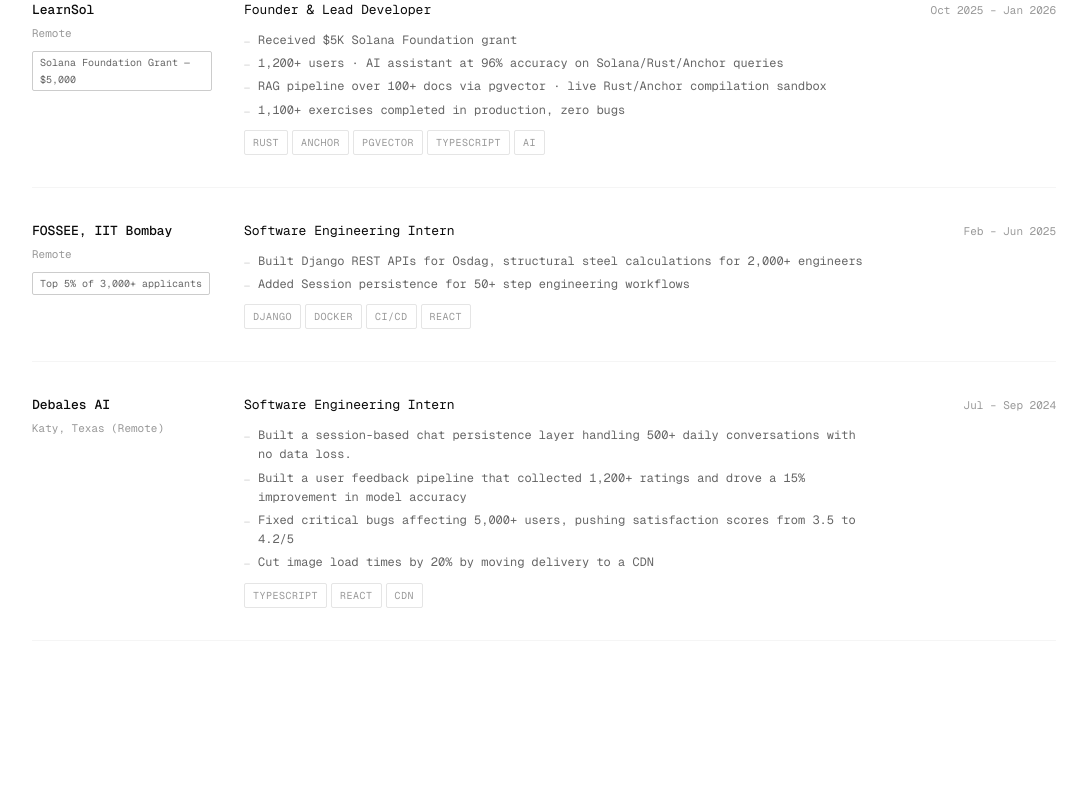
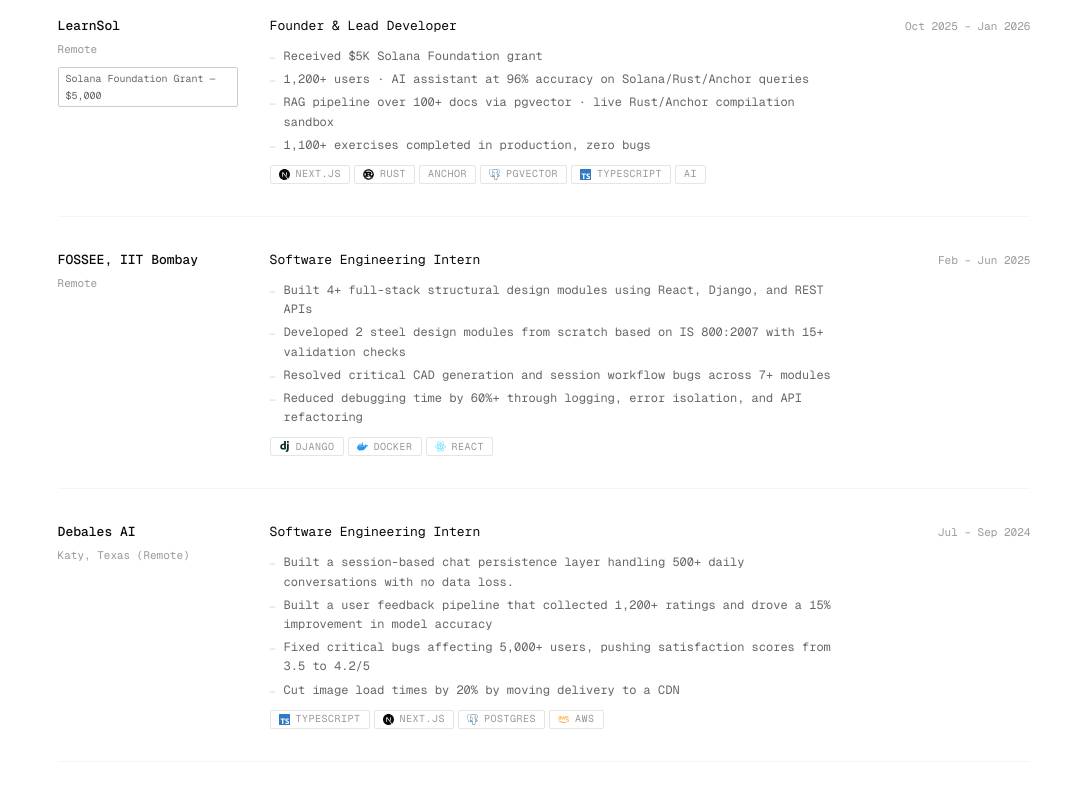
Before and after one commit to Some1Uknow/portfolio, a React app: page / in a window 1280 px wide. Shown: the part 1000-1800 px from the top of the page, without its empty margins (96-1183 px from the left). Built offline with nearby package versions, Linux system fonts and the light colour scheme; the HTML template or start-up script is replaced by a standard one.

Commit message:
Refine portfolio visuals

```diff
--- a/package.json
+++ b/package.json
@@ -11,7 +11,8 @@
   },
   "dependencies": {
     "react": "^19.2.4",
-    "react-dom": "^19.2.4"
+    "react-dom": "^19.2.4",
+    "react-icons": "^5.6.0"
   },
   "devDependencies": {
     "@eslint/js": "^9.39.4",
--- a/src/components/ui/Pill.jsx
+++ b/src/components/ui/Pill.jsx
@@ -1,3 +1,5 @@
+import TechIcon from "./TechIcon.jsx"
+
 export default function Pill({ children }) {
   return (
     <span
@@ -9,9 +11,13 @@
         border: "1px solid #e5e5e5",
         padding: "3px 8px",
         borderRadius: 2,
-        display: "inline-block",
+        display: "inline-flex",
+        alignItems: "center",
+        gap: 6,
+        lineHeight: 1,
       }}
     >
+      <TechIcon label={children} />
       {children}
     </span>
   )
--- /dev/null
+++ b/src/components/ui/TechIcon.jsx
@@ -0,0 +1,42 @@
+import {
+  SiDjango,
+  SiDocker,
+  SiNextdotjs,
+  SiPostgresql,
+  SiReact,
+  SiRust,
+  SiSolana,
+  SiTypescript,
+} from "react-icons/si"
+import { FaAws } from "react-icons/fa"
+
+const techIconMap = {
+  rust: { Icon: SiRust, color: "#000000" },
+  solana: { Icon: SiSolana, color: "#14f195" },
+  "solana rpc": { Icon: SiSolana, color: "#14f195" },
+  typescript: { Icon: SiTypescript, color: "#3178c6" },
+  postgres: { Icon: SiPostgresql, color: "#336791" },
+  postgresql: { Icon: SiPostgresql, color: "#336791" },
+  pgvector: { Icon: SiPostgresql, color: "#336791" },
+  docker: { Icon: SiDocker, color: "#2496ed" },
+  react: { Icon: SiReact, color: "#61dafb" },
+  "next.js": { Icon: SiNextdotjs, color: "#0a0a0a" },
+  django: { Icon: SiDjango, color: "#092e20" },
+  aws: { Icon: FaAws, color: "#ff9900" },
+}
+
+function resolveIcon(label) {
+  const normalized = String(label).trim().toLowerCase()
+  return techIconMap[normalized] || null
+}
+
+export default function TechIcon({ label, size = 11 }) {
+  const match = resolveIcon(label)
+  if (!match) {
+    return null
+  }
+
+  const { Icon, color } = match
+
+  return <Icon aria-hidden="true" size={size} color={color} style={{ flexShrink: 0 }} />
+}
--- a/src/content/siteContent.json
+++ b/src/content/siteContent.json
@@ -3,7 +3,7 @@
     { "label": "email", "href": "mailto:raghu250407@gmail.com" },
     { "label": "github", "href": "https://github.com/some1uknow", "external": true },
     { "label": "linkedin", "href": "https://linkedin.com/in/raghavsharmaweb3", "external": true },
-    { "label": "x / twitter", "href": "https://x.com/some1uknow", "external": true },
+    { "label": "x", "href": "https://x.com/raghavdotsol", "external": true },
     { "label": "raghav.codes", "href": "https://raghav.codes", "external": true }
   ],
   "aboutParagraphs": [
@@ -33,19 +33,20 @@
         "RAG pipeline over 100+ docs via pgvector · live Rust/Anchor compilation sandbox",
         "1,100+ exercises completed in production, zero bugs"
       ],
-      "stack": ["Rust", "Anchor", "pgvector", "TypeScript", "AI"]
+      "stack": ["Next.js","Rust", "Anchor", "pgvector", "TypeScript", "AI"]
     },
     {
       "company": "FOSSEE, IIT Bombay",
       "role": "Software Engineering Intern",
       "date": "Feb – Jun 2025",
       "location": "Remote",
-      "badge": "Top 5% of 3,000+ applicants",
       "bullets": [
-        "Built Django REST APIs for Osdag, structural steel calculations for 2,000+ engineers",
-        "Added Session persistence for 50+ step engineering workflows"
+      "Built 4+ full-stack structural design modules using React, Django, and REST APIs",
+      "Developed 2 steel design modules from scratch based on IS 800:2007 with 15+ validation checks",
+      "Resolved critical CAD generation and session workflow bugs across 7+ modules",
+      "Reduced debugging time by 60%+ through logging, error isolation, and API refactoring"
       ],
-      "stack": ["Django", "Docker", "CI/CD", "React"]
+      "stack": ["Django", "Docker", "React"]
     },
     {
       "company": "Debales AI",
@@ -58,7 +59,7 @@
       "Fixed critical bugs affecting 5,000+ users, pushing satisfaction scores from 3.5 to 4.2/5",
       "Cut image load times by 20% by moving delivery to a CDN"
       ],
-      "stack": ["TypeScript", "React", "CDN"]
+      "stack": ["TypeScript", "Next.js", "Postgres", "AWS"]
     }
   ],
   "projects": [
@@ -121,9 +122,9 @@
     { "num": "06", "title": "Superteam India Member", "desc": "Active contributor to Solana ecosystem and developer community.", "year": "Ongoing" }
   ],
   "footerLinks": [
-    { "label": "raghu250407@gmail.com", "href": "mailto:raghu250407@gmail.com" },
-    { "label": "+91 7042019181", "href": "tel:+917042019181" },
-    { "label": "github.com/some1uknow", "href": "https://github.com/some1uknow" },
-    { "label": "raghav.codes", "href": "https://raghav.codes" }
+    { "label": "email", "href": "mailto:raghu250407@gmail.com" },
+    { "label": "github", "href": "https://github.com/some1uknow" },
+    { "label": "linkedin", "href": "https://linkedin.com/in/raghavsharmaweb3" },
+    { "label": "x", "href": "https://x.com/raghavdotsol" }
   ]
 }
--- a/src/styles/globalStyles.js
+++ b/src/styles/globalStyles.js
@@ -1,4 +1,4 @@
-export const PAD = "clamp(40px, 10vw, 160px)"
+export const PAD = "clamp(52px, 12vw, 220px)"
 
 export const globalStyles = `
   @import url('https://fonts.googleapis.com/css2?family=Geist+Mono:wght@300;400;500&family=Instrument+Serif:ital@0;1&display=swap');
```
Also changed, not shown: 1 other file (tests, documents, lock files or other folders).
